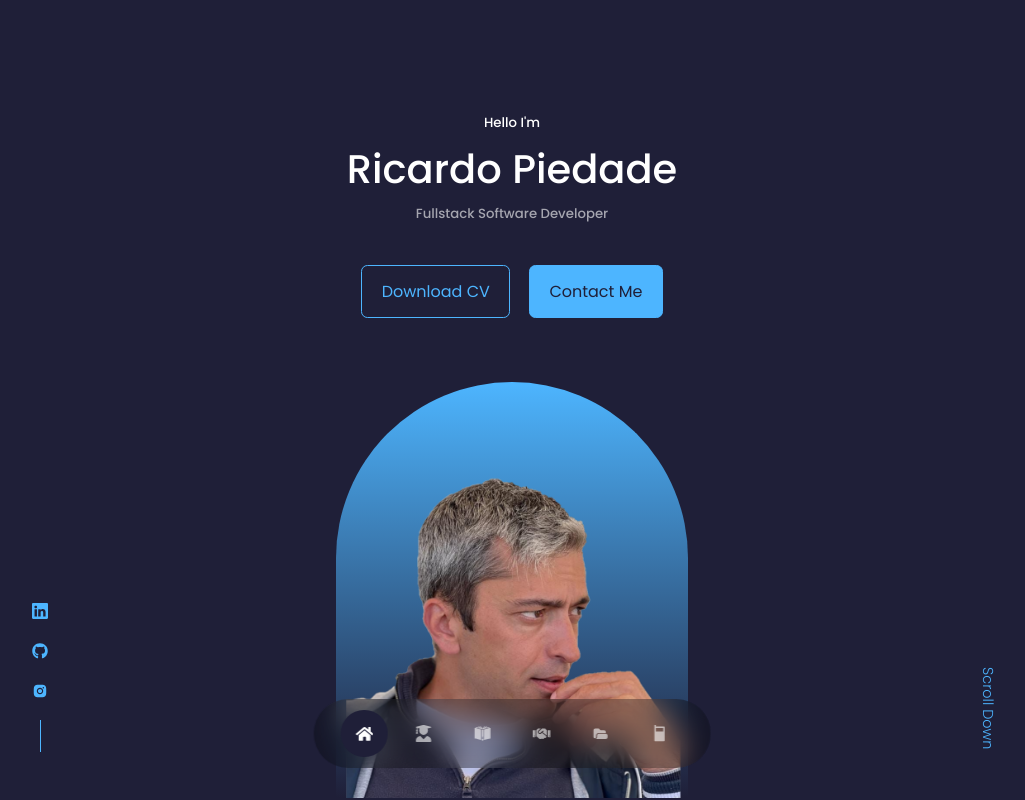
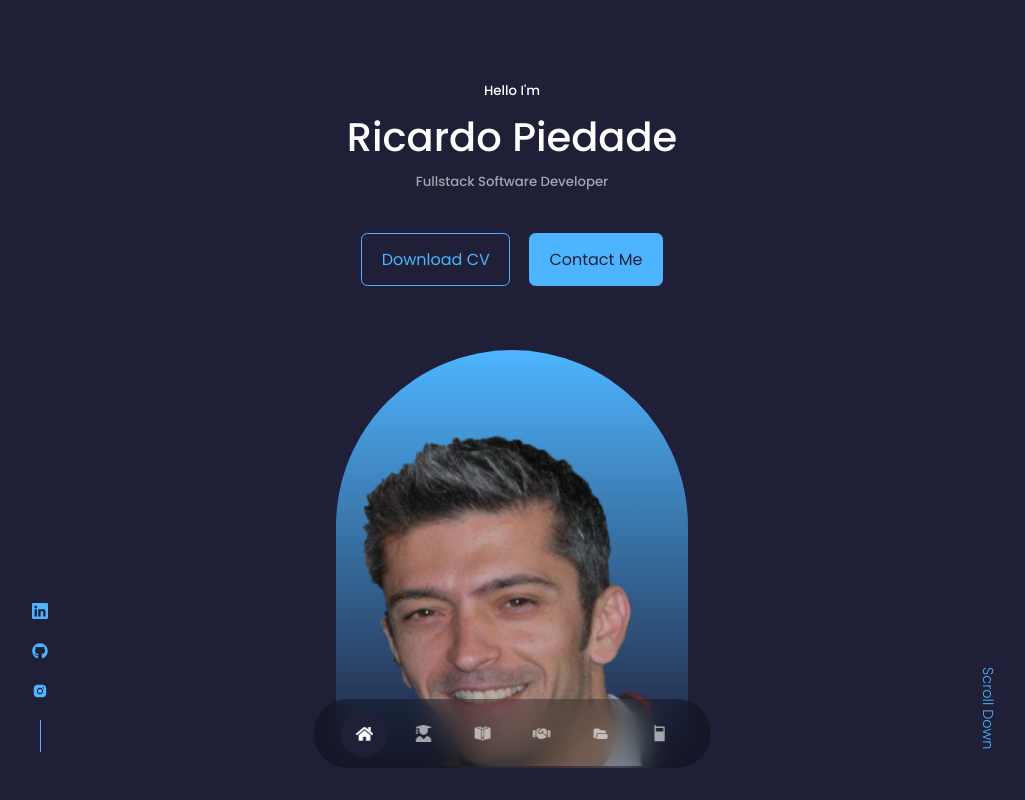
Before and after one commit to RicardoIT-Web/portfolio, a React (Create React App) app: page / in a window 1280 px wide. Shown: the top 800 px of the page, without its empty margins (128-1153 px from the left). Built offline with nearby package versions, Linux system fonts and the light colour scheme.

Commit message:
Adjust images on portfolio

```diff
--- a/src/components/header/Header.jsx
+++ b/src/components/header/Header.jsx
@@ -1,6 +1,6 @@
 import React from 'react'
 import CTA from './CTA'
-import ME from '../../assets/me.png'
+import ME from '../../assets/me9.png'
 import HeaderSocials from './HeaderSocials'
 import './header.css'
 
--- a/src/components/header/header.css
+++ b/src/components/header/header.css
@@ -1,6 +1,6 @@
 header {
     height: 100vh;
-    padding-top: 7rem;
+    padding-top: 5rem;
     overflow: hidden;
 }
 
```
Also changed, not shown: src/assets/me8.png (added), src/assets/me9.png (added).
